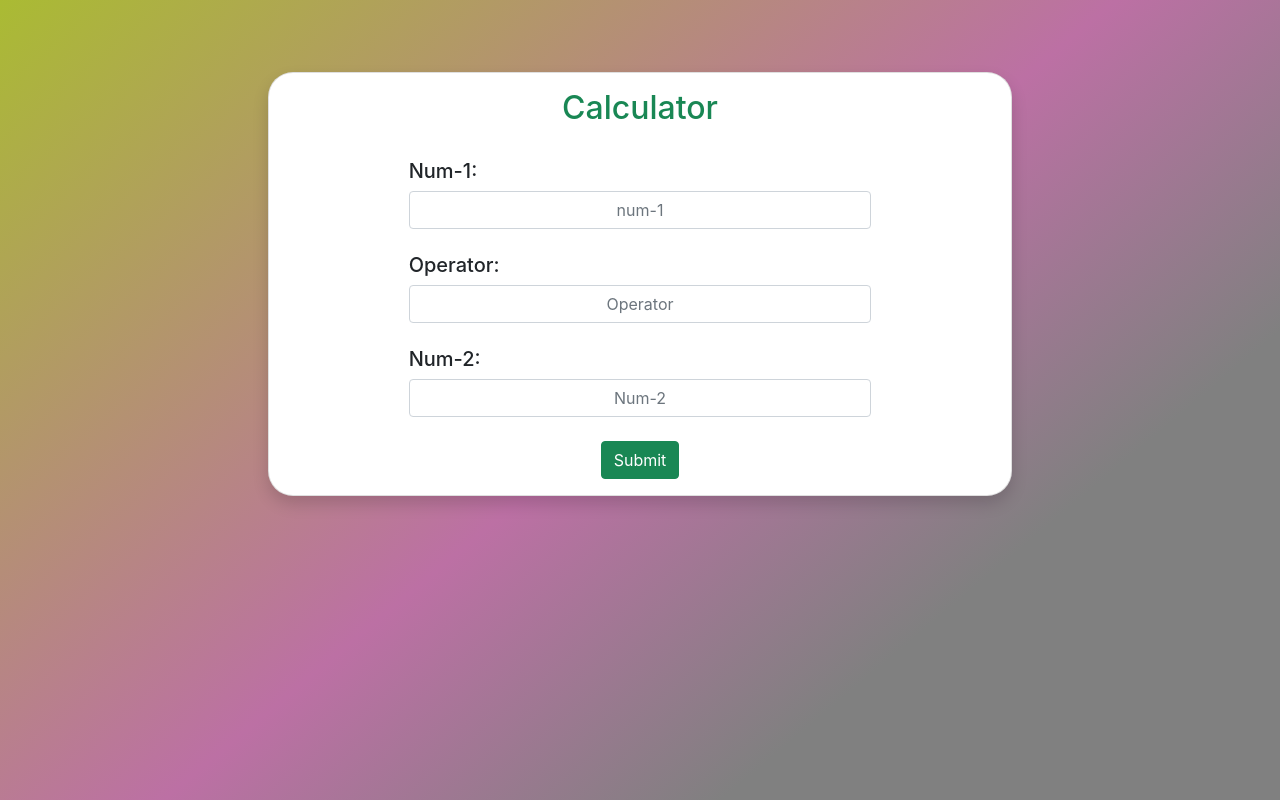
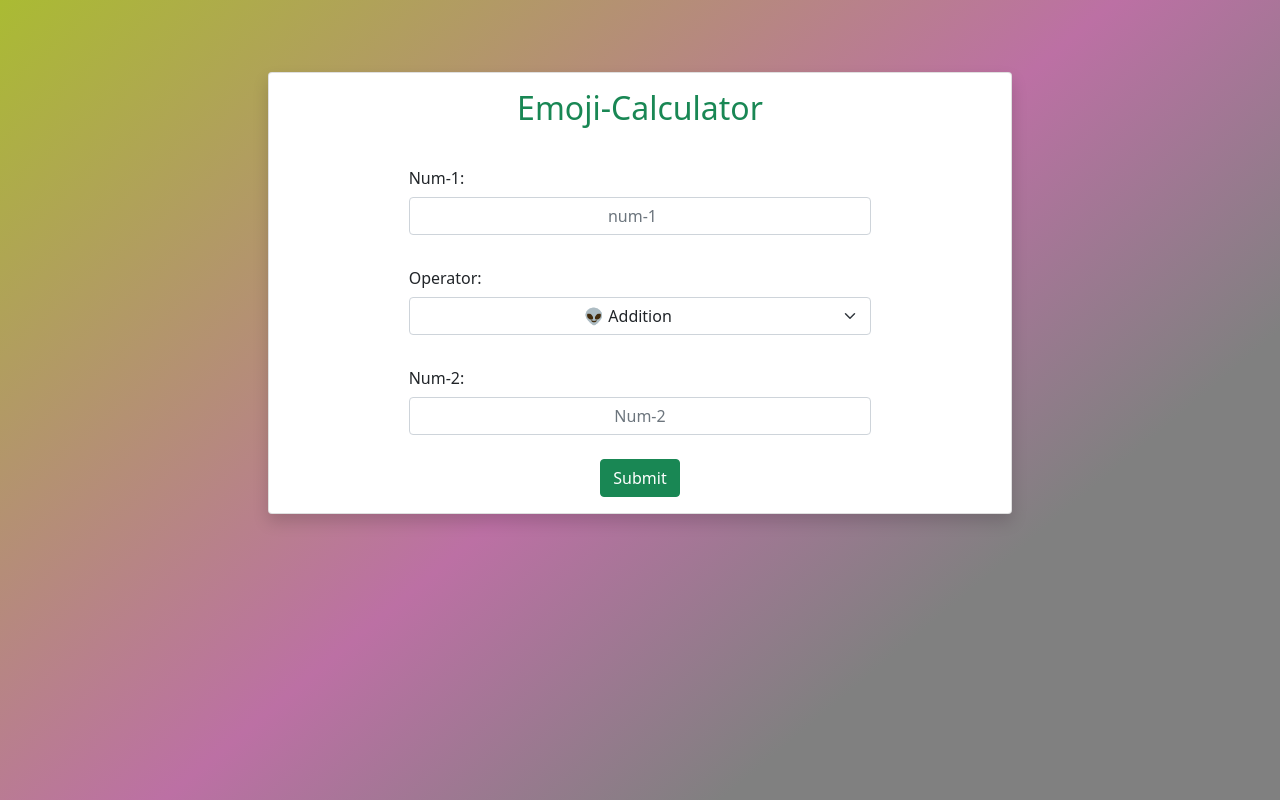
Before and after one commit to MahmudJewel/Simple-calculator, a React (Create React App) app in the folder frontend/: page / in a window 1280 px wide. Built offline with nearby package versions, Linux system fonts and the light colour scheme.

Commit message:
emoji and form added

```diff
--- a/frontend/package.json
+++ b/frontend/package.json
@@ -6,7 +6,9 @@
     "@testing-library/jest-dom": "^5.16.4",
     "@testing-library/react": "^13.3.0",
     "@testing-library/user-event": "^13.5.0",
+    "bootstrap": "^5.1.3",
     "react": "^18.2.0",
+    "react-bootstrap": "^2.4.0",
     "react-dom": "^18.2.0",
     "react-scripts": "5.0.1",
     "web-vitals": "^2.1.4"
--- a/frontend/src/App.js
+++ b/frontend/src/App.js
@@ -1,5 +1,6 @@
 import './assets/App.css';
 import Design from './components/Design';
+import "bootstrap/dist/css/bootstrap.min.css";  // react-bootstrap
 
 function App() {
   return (
--- a/frontend/src/components/Design.jsx
+++ b/frontend/src/components/Design.jsx
@@ -1,5 +1,7 @@
 import React, { useState } from "react";
 import "../assets/design.css";
+import { DropdownButton, Dropdown, Form } from "react-bootstrap";
+
 
 const Design = () => {
     return (
@@ -7,33 +9,34 @@ const Design = () => {
             <div className="container d-flex justify-content-center py-5">
                 <div className="card mt-4 col-md-8 shadow card-style">
                     <div className="card-title mt-3 ">
-                        <h2 className="text-success text-center"> Calculator </h2>
+                        <h2 className="text-success text-center"> Emoji-Calculator </h2>
                     </div>
 
                     <div className="card-body col-md-8 m-auto">
 
                         <div className="mb-4">
-                            <h5 className="text-start">Num-1: </h5>
+                            <label className="text-start col-form-label">Num-1: </label>
                             <input
                                 className="form-control text-center"
-                                type="text"
+                                type="number"
                                 placeholder="num-1"
                                 name="num-1"
                             />
                         </div>
 
-                        <div className="mb-4">
-                            <h5 className="text-start">Operator: </h5>
-                            <input
-                                className="form-control text-center"
-                                type="text"
-                                placeholder="Operator"
-                                name="operator"
-                            />
+                        <div className="mb-4" >
+                            <label className="text-start col-form-label">Operator: </label>
+                            <select className="form-select text-center">
+                                <option disabled defaultValue >Choose An Emoji</option>
+                                <option value="addition">&#x1F47D; Addition</option>
+                                <option value="subtraction">&#x1F480; Subtraction</option>
+                                <option value="multiplication">&#x1F47B; Multiplication</option>
+                                <option value="division">&#x1F631; Division</option>
+                            </select>
                         </div>
 
                         <div className="mb-4">
-                            <h5 className="text-start">Num-2: </h5>
+                            <label className="text-start col-form-label">Num-2: </label>
                             <input
                                 className="form-control text-center"
                                 type="text"
```
Also changed, not shown: 1 other file (tests, documents, lock files or other folders).
